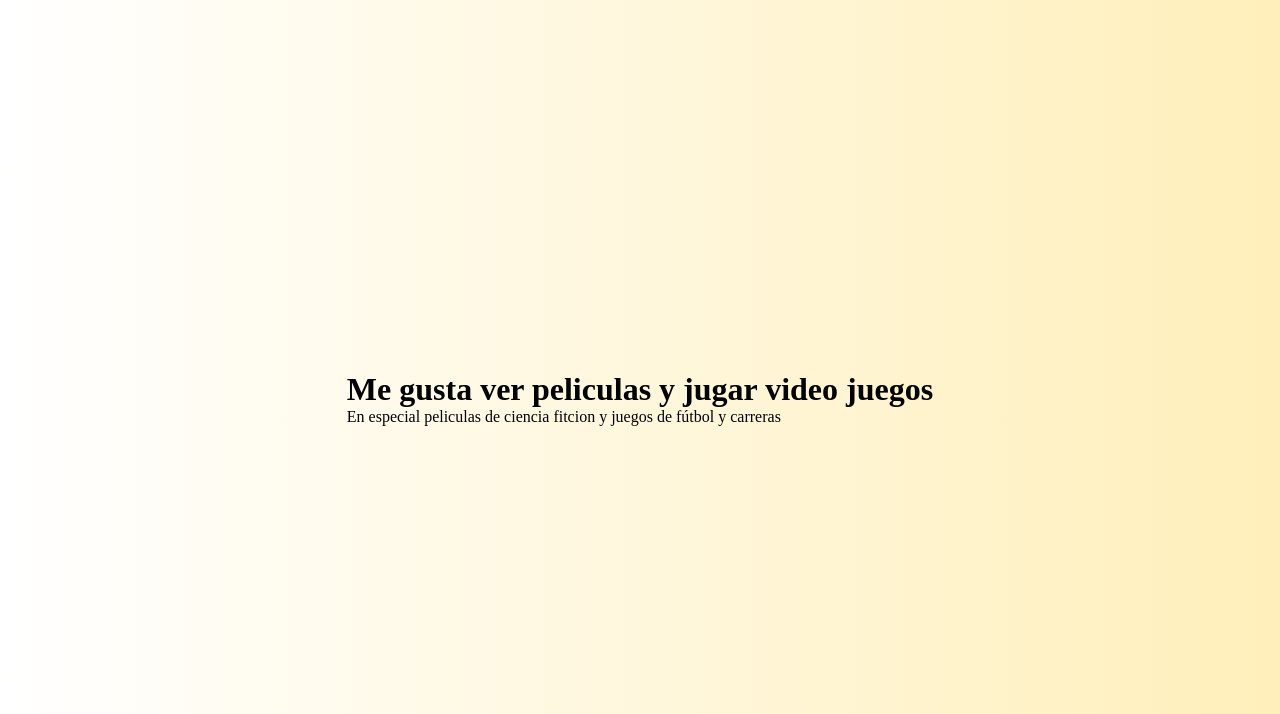
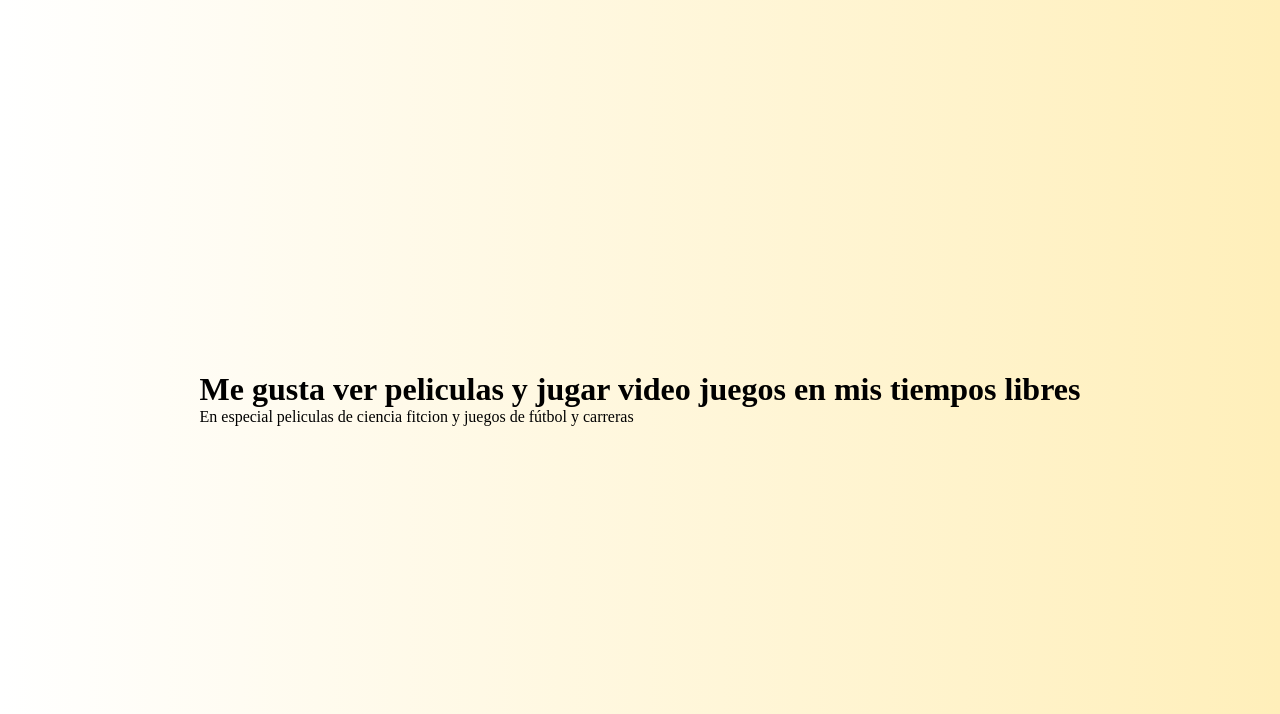
Before and after one commit to Kevin30042001/my-personal-website, a plain HTML site: page index.html in a window 1280 px wide. Shown: the part 86-800 px from the top of the page. Drawn offline with Linux system fonts and the light colour scheme; a web font is replaced by a local one.

Commit message:
Update index.html

```diff
--- a/index.html
+++ b/index.html
@@ -18,7 +18,7 @@
     </nav>
     <header class="header">
         <div class="header-container">
-            <h1 class="header-title">Me gusta ver peliculas y jugar video juegos</h1>
+            <h1 class="header-title">Me gusta ver peliculas y jugar video juegos en mis tiempos libres</h1>
             <p class="header-subtitle">En especial peliculas de ciencia fitcion y juegos de fútbol y carreras</p>
         </div>
     </header>
```
